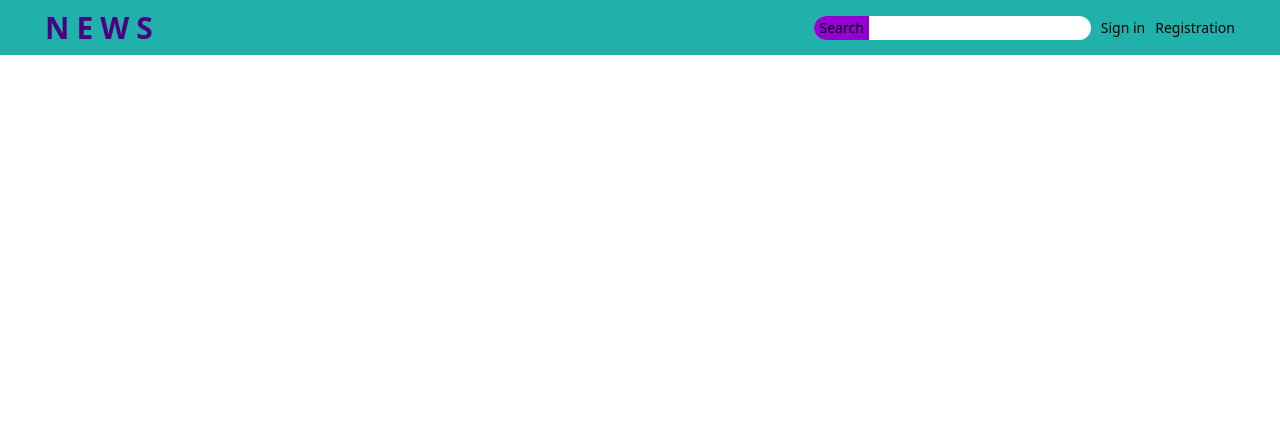
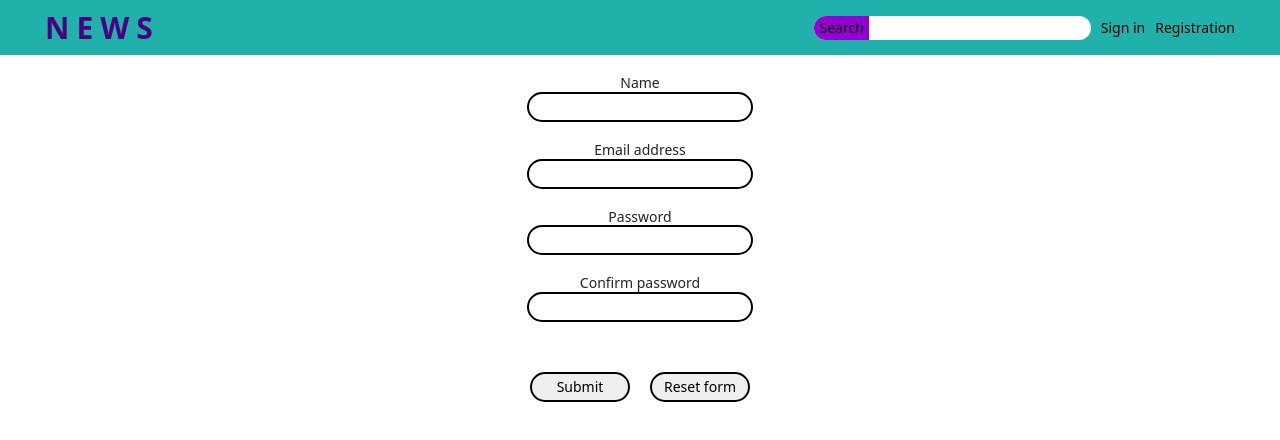
Before and after one commit to aamaksimenko/amaksimenkofront, a React (Create React App) app: page /edit_profile in a window 1280 px wide. Shown: the top 440 px of the page. Built offline with nearby package versions, Linux system fonts and the light colour scheme.

Commit message:
start create edit profile

```diff
--- a/src/App.jsx
+++ b/src/App.jsx
@@ -6,6 +6,7 @@ import { Container } from '@mui/material';
 import Header from './components/Header/Header';
 import UserPage from './pages/UserPage/UserPage';
 import MainPage from './pages/MainPage/MainPage';
+import EditProfile from './components/EditProfile/EditProfile';
 
 function App() {
   return (
@@ -15,6 +16,7 @@ function App() {
         <Routes>
           <Route path="/" element={<MainPage />} />
           <Route path="/user_page" element={<UserPage />} />
+          <Route path="/edit_profile" element={<EditProfile />} />
         </Routes>
       </Container>
     </BrowserRouter>
--- /dev/null
+++ b/src/components/EditProfile/EditProfile.jsx
@@ -0,0 +1,103 @@
+import React, { memo, useCallback } from 'react';
+import { useDispatch, useSelector } from 'react-redux';
+// import { useNavigate } from 'react-router-dom';
+// import { bool, func } from 'prop-types';
+import { useFormik } from 'formik';
+
+import {
+  initialValuesRegistration,
+  validationSchemaRegistration,
+} from '../constants';
+
+function EditProfile() {
+  const dispatch = useDispatch();
+  // const navigate = useNavigate();
+
+  const statusRegistration = useSelector((state) => state.userReducer);
+  console.log(statusRegistration);
+
+  const submitRegistration = useCallback(
+    (values, { resetForm }) => {
+      dispatch(values);
+      resetForm(initialValuesRegistration);
+      // navigate('/user_page');
+    },
+    [dispatch]
+  );
+  const formik = useFormik({
+    initialValues: initialValuesRegistration,
+    validationSchema: validationSchemaRegistration,
+    onSubmit: submitRegistration,
+  });
+  return (
+    <div>
+      <form onSubmit={formik.handleSubmit}>
+        <div className="form-div">
+          <h3>Name</h3>
+          <input
+            className="form-input"
+            value=""
+            id="name"
+            type="text"
+            {...formik.getFieldProps('name')}
+          />
+          {formik.touched.name && formik.errors.name ? (
+            <div>{formik.errors.name}</div>
+          ) : null}
+
+          <h3>Email address</h3>
+          <input
+            className="form-input"
+            value=""
+            id="email_reg"
+            type="email"
+            {...formik.getFieldProps('email')}
+          />
+          {formik.touched.email && formik.errors.email ? (
+            <div>{formik.errors.email}</div>
+          ) : null}
+
+          <h3>Password</h3>
+          <input
+            className="form-input"
+            value=""
+            id="password_reg"
+            type="password"
+            {...formik.getFieldProps('password')}
+          />
+          {formik.touched.password && formik.errors.password ? (
+            <div>{formik.errors.password}</div>
+          ) : null}
+
+          <h3>Confirm password</h3>
+          <input
+            className="form-input"
+            value=""
+            id="confirmPassword"
+            type="password"
+            {...formik.getFieldProps('confirmPassword')}
+          />
+          {formik.touched.confirmPassword && formik.errors.confirmPassword ? (
+            <div>{formik.errors.confirmPassword}</div>
+          ) : null}
+          <br />
+        </div>
+        <button type="submit" id="oneR" className="modal-button">
+          Submit
+        </button>
+        <button
+          type="button"
+          id="twoR"
+          className="modal-button"
+          onClick={() => {
+            formik.resetForm();
+          }}
+        >
+          Reset form
+        </button>
+      </form>
+    </div>
+  );
+}
+
+export default memo(EditProfile);
--- a/src/pages/UserPage/UserPage.jsx
+++ b/src/pages/UserPage/UserPage.jsx
@@ -1,5 +1,6 @@
 import React, { memo, useEffect, useState } from 'react';
 import { useDispatch, useSelector } from 'react-redux';
+import { Link } from 'react-router-dom';
 
 import Card from '@mui/material/Card';
 import CardActions from '@mui/material/CardActions';
@@ -29,9 +30,7 @@ function UserPage() {
   }, [dispatch, isAccess]);
 
   if (!isAccess) {
-    return (
-      <Loader />
-    );
+    return <Loader />;
   }
 
   return (
@@ -54,8 +53,12 @@ function UserPage() {
             </Typography>
           </CardContent>
           <CardActions>
-            <Button size="small">Edit profile</Button>
-            <Button size="small" onClick={() => setModalAddNews(true)}>Add news</Button>
+            <Button size="small">
+              <Link to="/edit_profile">Edit Profile</Link>
+            </Button>
+            <Button size="small" onClick={() => setModalAddNews(true)}>
+              Add news
+            </Button>
           </CardActions>
           <AddNews isAddNews={isAddNews} setAddNews={setModalAddNews} />
         </Card>
@@ -63,7 +66,8 @@ function UserPage() {
       <div className="userNews">
         <h2>User News</h2>
         <div className="userNews__content">
-          {data.news?.length ? data.news?.map((post) => (
+          {data.news?.length ? (
+            data.news?.map((post) => (
               <OneNews
                 key={post.id}
                 title={post.title}
@@ -72,7 +76,10 @@ function UserPage() {
                 author={post.author}
                 CreatedAt={post.created_at}
               />
-          )) : <p>No news</p>}
+            ))
+          ) : (
+            <p>No news</p>
+          )}
         </div>
       </div>
     </div>
```
Lines whose indentation alone changed are shown as unchanged.
